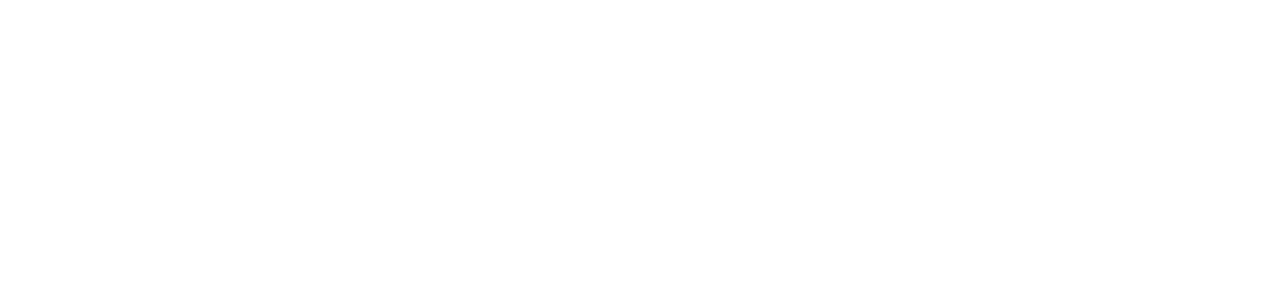
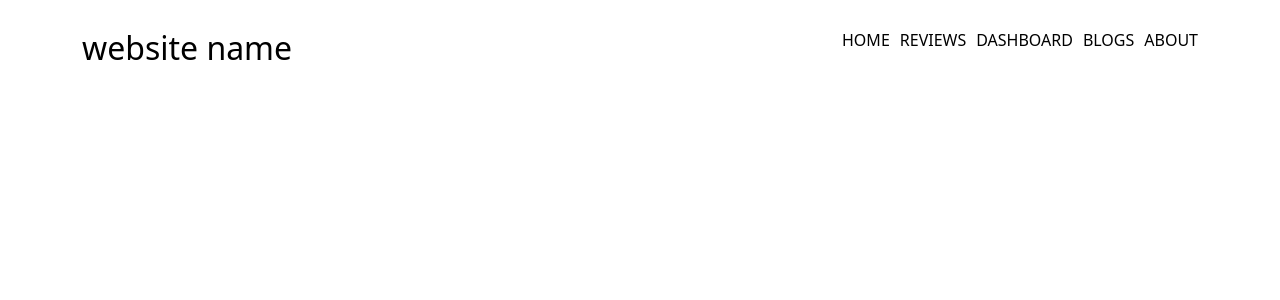
Before and after one commit to nurmdrafi/product-analysis-website, a React (Create React App) app: page / in a window 1280 px wide. Shown: the top 300 px of the page. Built offline with nearby package versions, Linux system fonts and the light colour scheme.

Commit message:
custom link added

```diff
--- a/package.json
+++ b/package.json
@@ -6,9 +6,15 @@
     "@testing-library/jest-dom": "^5.16.2",
     "@testing-library/react": "^12.1.4",
     "@testing-library/user-event": "^13.5.0",
+    "bootstrap": "^5.1.3",
     "react": "^17.0.2",
+    "react-bootstrap": "^2.2.2",
     "react-dom": "^17.0.2",
+    "react-icons": "^4.3.1",
+    "react-rating": "^2.0.5",
+    "react-router-dom": "^6.3.0",
     "react-scripts": "5.0.0",
+    "recharts": "^2.1.9",
     "web-vitals": "^2.1.4"
   },
   "scripts": {
--- a/src/App.js
+++ b/src/App.js
@@ -1,8 +1,11 @@
 import './App.css';
+import Header from './components/Header/Header';
+import 'bootstrap/dist/css/bootstrap.min.css';
 
 function App() {
   return (
     <div>
+      <Header></Header>
     </div>
   );
 }
--- /dev/null
+++ b/src/components/CustomLink/CustomLink.css
@@ -0,0 +1,9 @@
+nav{
+    height: 80px;
+}
+nav a{
+    padding-left: 10px;
+}
+.website-name a:active{
+    color: transparent;
+}
--- /dev/null
+++ b/src/components/CustomLink/CustomLink.js
@@ -0,0 +1,22 @@
+import React from 'react';
+import { Link, useMatch, useResolvedPath } from 'react-router-dom';
+import './CustomLink.css'
+
+function CustomLink({ children, to, ...props }) {
+    let resolved = useResolvedPath(to);
+    let match = useMatch({ path: resolved.pathname, end: true });
+
+    return (
+      <div className='custom-link'>
+        <Link
+          style={{ color: match ? "red" : "black", textDecoration: "none" }}
+          to={to}
+          {...props}
+        >
+          {children}
+        </Link>
+      </div>
+    );
+  }
+
+  export default CustomLink;
--- /dev/null
+++ b/src/components/Header/Header.js
@@ -0,0 +1,19 @@
+import React from 'react';
+import CustomLink from '../CustomLink/CustomLink';
+
+const Header = () => {
+    return (
+        <nav className='d-flex container align-items-center'>
+            <CustomLink style={{color: 'black' , textDecoration: 'none'}} to="/home"><h2>website name</h2></CustomLink>
+            <div className='d-flex ms-auto'>
+                <CustomLink to="/home">HOME</CustomLink>
+                <CustomLink to="/reviews">REVIEWS</CustomLink>
+                <CustomLink to="/dashboard">DASHBOARD</CustomLink>
+                <CustomLink to="/blogs">BLOGS</CustomLink>
+                <CustomLink to="/about">ABOUT</CustomLink>
+            </div>
+        </nav>
+    );
+};
+
+export default Header;
--- a/src/index.js
+++ b/src/index.js
@@ -1,11 +1,13 @@
-import React from 'react';
-import ReactDOM from 'react-dom';
-import App from './App';
-
+import React from "react";
+import ReactDOM from "react-dom";
+import { BrowserRouter } from "react-router-dom";
+import App from "./App";
 
 ReactDOM.render(
-  <React.StrictMode>
-    <App />
-  </React.StrictMode>,
-  document.getElementById('root')
+  <BrowserRouter>
+    <React.StrictMode>
+      <App />
+    </React.StrictMode>
+  </BrowserRouter>,
+  document.getElementById("root")
 );
```
Also changed, not shown: public/data.json (added, +38 -0 lines), src/components/Dashboard/Dashboard.js (added), src/components/Footer/Footer.js (added), src/components/Home/Home.js (added), src/components/NotFound/NotFound.js (added), src/components/Reviews/Reviews.js (added), 1 other file (tests, documents, lock files or other folders).
